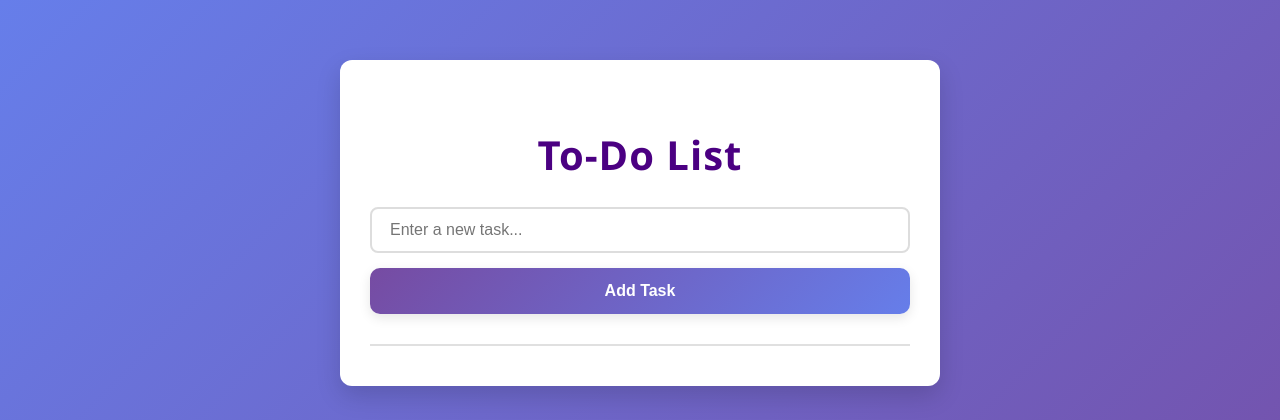
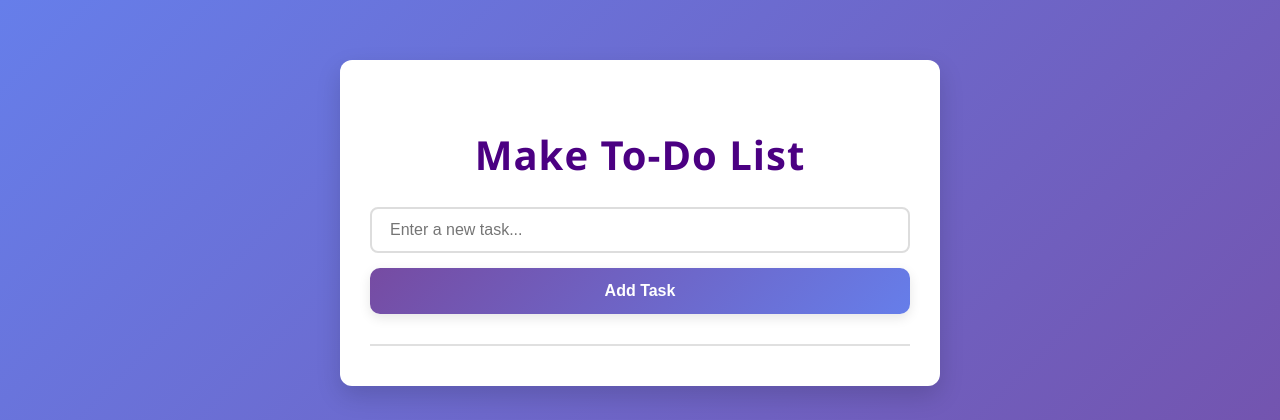
Before and after one commit to thedarkking01/Flask-Tut, a Flask app: page / in a window 1280 px wide. Shown: the top 420 px of the page. Run offline with Flask 3, Linux system fonts and the light colour scheme; a user stored in the database is signed in.

Commit message:
Update index.html

```diff
--- a/templates/index.html
+++ b/templates/index.html
@@ -8,7 +8,7 @@
 </head>
 <body>
   <div class="container">
-    <h1>To-Do List</h1>
+    <h1>Make To-Do List</h1>
     <form action="/add" method="POST">
       <input type="text" name="task" placeholder="Enter a new task..." required>
       <button type="submit">Add Task</button>
```
